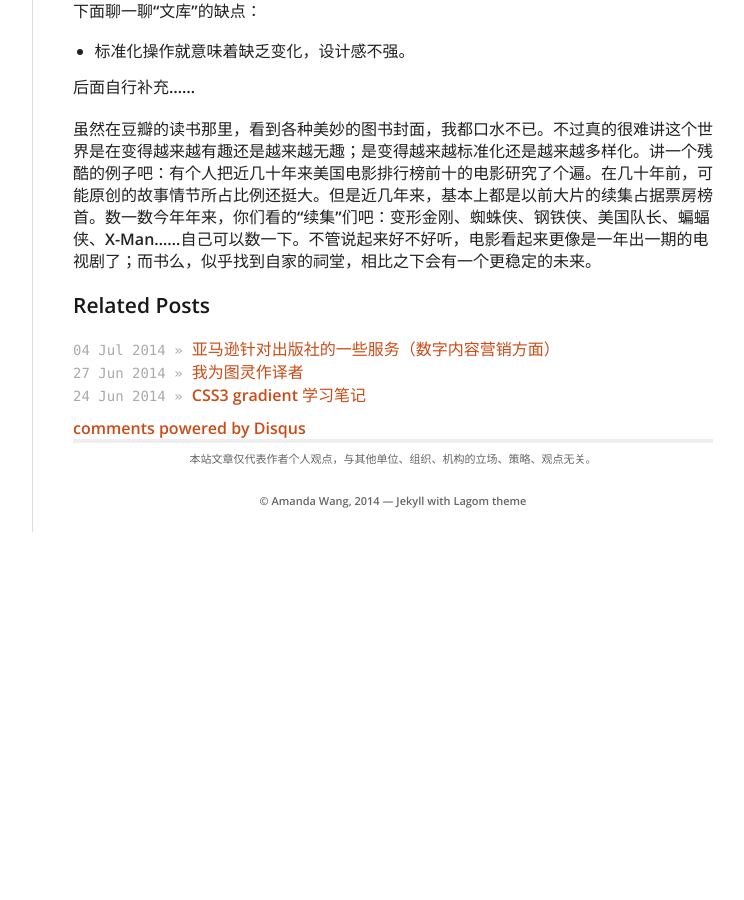
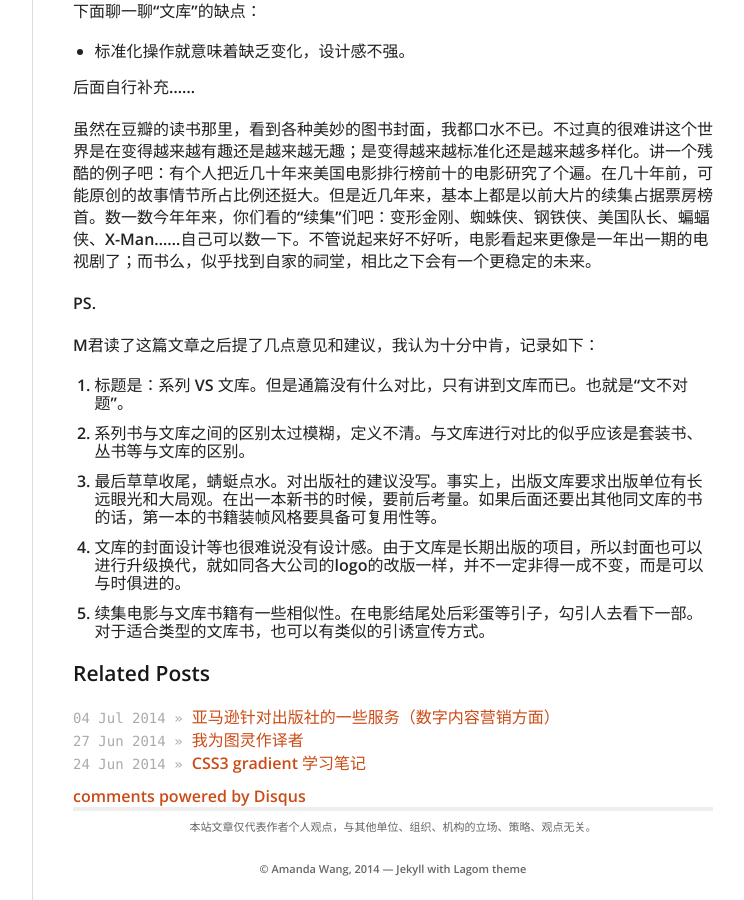
Before and after one commit to fantaghiro/fantaghiro.github.io, a Jekyll site: the page built from _posts/2014-07-07-Series-VS-Book-Reservoir.markdown, in a window 1280 px wide and 900 px high, scrolled down 1150 px. Shown: the whole window, without its empty margins (378-1122 px from the left). Built offline with Jekyll 4.4.1, drawn with Linux system fonts in a browser that asks for light colours; nearby versions of some CDN libraries; comment, search, counter and statistics services are not loaded; before the commit the page ends 1682 px from its top, so only the background shows below that.

Commit message:
Published with https://stackedit.io/

```diff
--- a/_posts/2014-07-07-Series-VS-Book-Reservoir.markdown
+++ b/_posts/2014-07-07-Series-VS-Book-Reservoir.markdown
@@ -38,3 +38,13 @@ tags:
 后面自行补充……
 
 虽然在豆瓣的读书那里，看到各种美妙的图书封面，我都口水不已。不过真的很难讲这个世界是在变得越来越有趣还是越来越无趣；是变得越来越标准化还是越来越多样化。讲一个残酷的例子吧：有个人把近几十年来美国电影排行榜前十的电影研究了个遍。在几十年前，可能原创的故事情节所占比例还挺大。但是近几年来，基本上都是以前大片的续集占据票房榜首。数一数今年年来，你们看的“续集”们吧：变形金刚、蜘蛛侠、钢铁侠、美国队长、蝙蝠侠、X-Man……自己可以数一下。不管说起来好不好听，电影看起来更像是一年出一期的电视剧了；而书么，似乎找到自家的祠堂，相比之下会有一个更稳定的未来。
+
+PS.
+
+M君读了这篇文章之后提了几点意见和建议，我认为十分中肯，记录如下：
+
+1. 标题是：系列 VS 文库。但是通篇没有什么对比，只有讲到文库而已。也就是“文不对题”。
+2. 系列书与文库之间的区别太过模糊，定义不清。与文库进行对比的似乎应该是套装书、丛书等与文库的区别。
+3. 最后草草收尾，蜻蜓点水。对出版社的建议没写。事实上，出版文库要求出版单位有长远眼光和大局观。在出一本新书的时候，要前后考量。如果后面还要出其他同文库的书的话，第一本的书籍装帧风格要具备可复用性等。
+4. 文库的封面设计等也很难说没有设计感。由于文库是长期出版的项目，所以封面也可以进行升级换代，就如同各大公司的logo的改版一样，并不一定非得一成不变，而是可以与时俱进的。
+5. 续集电影与文库书籍有一些相似性。在电影结尾处后彩蛋等引子，勾引人去看下一部。对于适合类型的文库书，也可以有类似的引诱宣传方式。
```
